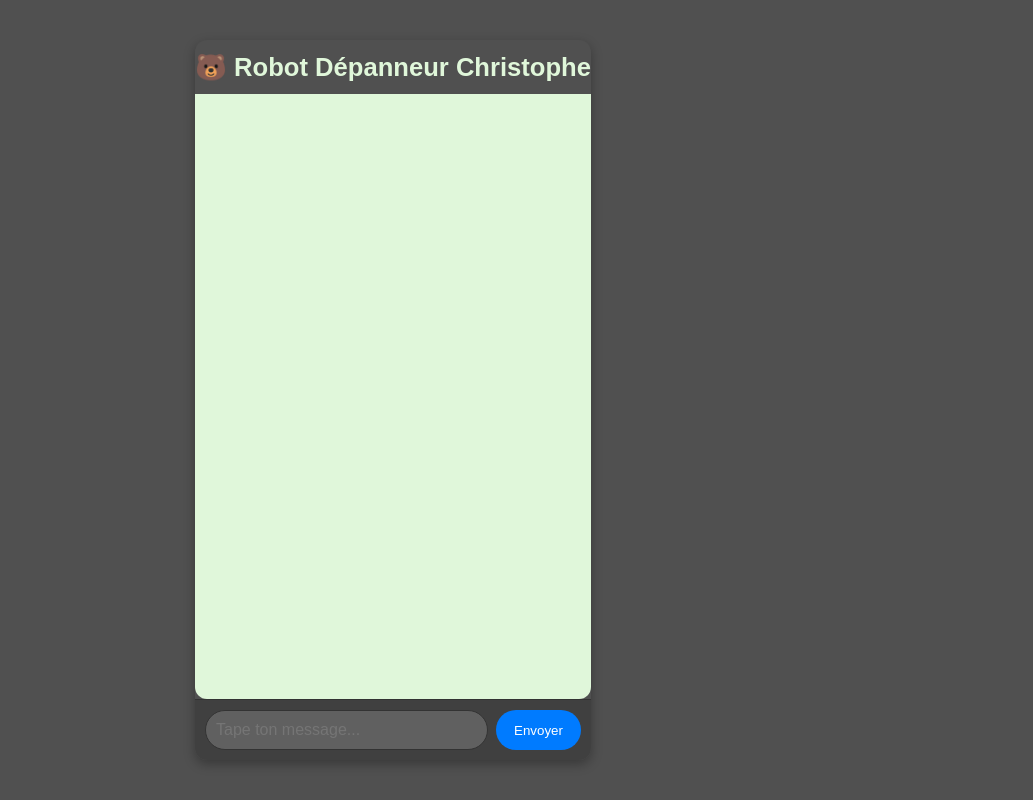
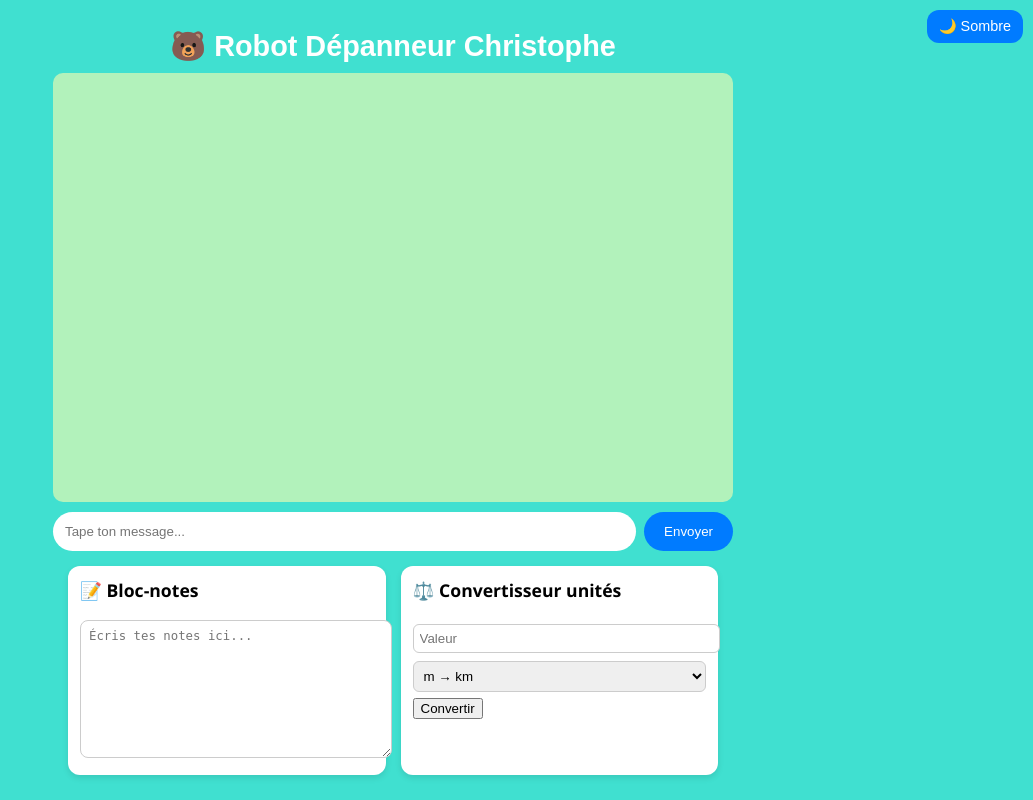
Before and after one commit to toflasq/depanneur-api, a Flask app: page /chatpage in a window 1280 px wide. Shown: the whole page, without its empty margins (247-1280 px from the left). Run offline with Flask 3, Linux system fonts and the light colour scheme.

Commit message:
Add files via upload

```diff
--- a/app.py
+++ b/app.py
@@ -1,3 +1,4 @@
+# app.py
 from flask import Flask, request, jsonify, render_template
 from flask_cors import CORS
 from openai import OpenAI
@@ -7,7 +8,7 @@ import json
 app = Flask(__name__)
 CORS(app)
 
-# 🔑 Clé API OpenAI (configurée dans Render → Environment Variables)
+# 🔑 Clé API OpenAI (à configurer dans Render → Environment Variables)
 client = OpenAI(api_key=os.getenv("OPENAI_API_KEY"))
 
 # 📂 Charger la base JSON
@@ -25,48 +26,42 @@ def search_in_kb(user_message):
 # ✅ Page d’accueil
 @app.route("/")
 def index():
-    return "API active. Allez sur /chatpage pour tester le chat."
+    return "API active. Accède à /chatpage pour utiliser le Robot Dépanneur Christophe."
 
 # ✅ Page de chat web
 @app.route("/chatpage")
 def chatpage():
-    return render_template("chat.html")  # ton chat.html avec le CSS vert pastel / fond bleu
+    return render_template("chat.html")
 
 # ✅ Endpoint API
 @app.route("/chat", methods=["POST"])
 def chat():
     try:
-        data = request.get_json()
-        if not data or "message" not in data:
-            return jsonify({"answer": "⚠️ Envoie un message valide."})
+        user_message = request.json.get("message", "").strip()
+        if not user_message:
+            return jsonify({"answer": "Envoie une question valide."})
 
-        user_message = data["message"]
-
-        # Recherche dans la base JSON
         kb_entry = search_in_kb(user_message)
 
-        # Construction du prompt pour OpenAI
-        messages = [
-            {"role": "system", "content": "Tu es un assistant technique qui aide à diagnostiquer des pannes d’appareils électroménagers en utilisant une base JSON."},
-            {"role": "user", "content": user_message}
-        ]
+        # Construction du prompt
+        prompt = "Tu es un assistant technique qui aide à diagnostiquer des pannes d’appareils électroménagers. "
+        if kb_entry:
+            prompt += f"Voici des infos issues de la base de données : {json.dumps(kb_entry, ensure_ascii=False)}. "
+        prompt += f"Réponds clairement à la question suivante : {user_message}"
 
-        if kb_entry:
-            context = f"Voici des infos issues de la base : {json.dumps(kb_entry, ensure_ascii=False)}"
-            messages.append({"role": "system", "content": context})
+        messages = [{"role": "user", "content": prompt}]
 
         # Appel OpenAI
         response = client.chat.completions.create(
             model="gpt-4o-mini",
             messages=messages
         )
+        reply = response.choices[0].message.content
 
-        reply = response.choices[0].message.content
         return jsonify({"answer": reply})
 
     except Exception as e:
         return jsonify({"answer": f"⚠️ Erreur serveur : {str(e)}"})
 
 if __name__ == "__main__":
-    port = int(os.environ.get("PORT", 5000))
-    app.run(host="0.0.0.0", port=port)
+    app.run(host="0.0.0.0", port=5000, debug=True)
--- a/templates/chat.html
+++ b/templates/chat.html
@@ -2,92 +2,48 @@
 <html lang="fr">
 <head>
 <meta charset="UTF-8">
-    <title>Robot Dépanneur Christophe 🐻</title>
+<title>🐻 Robot Dépanneur Christophe</title>
 <style>
-        html, body {
-            height: 100%;
-            margin: 0;
-            font-family: 'SmalleY', sans-serif;
-            background-color: #505050; /* fond gris foncé */
-            display: flex;
-            justify-content: center;
-            align-items: center;
-        }
-        .chat-container {
-            display: flex;
-            flex-direction: column;
-            width: 100%;
-            max-width: 600px;
-            height: 90%;
-            background-color: #505050;
-            border-radius: 12px;
-            box-shadow: 0 4px 12px rgba(0,0,0,0.3);
-            overflow: hidden;
-        }
-        h1 {
-            text-align: center;
-            color: #e0f7da; /* vert pastel pour le titre */
-            margin: 12px 0;
-            font-size: 1.6em;
-        }
-        #chatbox {
-            flex: 1;
-            padding: 15px;
-            display: flex;
-            flex-direction: column;
-            gap: 10px;
-            overflow-y: auto;
-            background-color: #e0f7da; /* vert pastel menthe pour les bulles */
-            border-radius: 0 0 12px 12px;
-        }
-        .bubble {
-            padding: 10px 15px;
-            border-radius: 20px;
-            max-width: 75%;
-            word-wrap: break-word;
-            animation: fadeIn 0.3s forwards;
-        }
-        @keyframes fadeIn {
-            from {opacity: 0; transform: translateY(10px);}
-            to {opacity: 1; transform: translateY(0);}
-        }
-        .user {
-            align-self: flex-end;
-            background-color: #007bff;
-            color: #fff;
-        }
-        .bot {
-            align-self: flex-start;
-            background-color: #b8e0c8; /* vert pastel plus clair pour bot */
-            color: #000;
-        }
-        .input-area {
-            display: flex;
-            padding: 10px;
-            border-top: 1px solid #333;
-            gap: 8px;
-            background-color: #404040; /* zone de saisie un peu plus sombre */
-        }
-        .input-area input {
-            flex: 1;
-            padding: 10px;
-            border-radius: 20px;
-            border: 1px solid #333;
-            background-color: #606060;
-            color: #fff;
-            font-size: 1em;
-        }
-        .input-area button {
-            padding: 10px 18px;
-            border-radius: 20px;
-            border: none;
-            background-color: #007bff;
-            color: #fff;
-            cursor: pointer;
-        }
+html, body { margin:0; height:100%; font-family:'Segoe UI', Tahoma, sans-serif; }
+body.light { background:#40E0D0; }
+body.dark { background:#505050; }
+
+.chat-container { display:flex; flex-direction:column; height:100%; max-width:700px; margin:0 auto; padding:10px; box-sizing:border-box; }
+h1 { text-align:center; font-family:'Smalley', sans-serif; font-size:1.8em; margin-bottom:10px; color:#fff; }
+#themeToggle { position:absolute; top:10px; right:10px; padding:8px 12px; border:none; border-radius:12px; background:#007bff; color:#fff; cursor:pointer; font-size:0.9em; }
+
+#chatbox { flex:1; padding:15px; border-radius:10px; overflow-y:auto; display:flex; flex-direction:column; gap:10px; transition: background 0.3s; }
+body.light #chatbox { background:#b2f2bb; }
+body.dark  #chatbox { background:#303030; }
+
+.bubble { padding:10px 15px; border-radius:20px; max-width:75%; word-wrap:break-word; opacity:0; transform:translateY(10px); animation: fadeIn 0.3s forwards; transition: background 0.3s, color 0.3s; }
+@keyframes fadeIn { to {opacity:1; transform:translateY(0);} }
+
+.user { align-self:flex-end; background:#007bff; color:#fff; }
+body.dark .user { background:#3399ff; color:#fff; }
+.bot { align-self:flex-start; background:#f1f0f0; color:#333; }
+body.dark .bot { background:#606060; color:#eee; }
+
+.input-area { display:flex; gap:8px; margin-top:10px; }
+.input-area input { flex:1; padding:12px; border-radius:25px; border:none; outline:none; transition: background 0.3s, color 0.3s; }
+body.light .input-area input { background:#fff; color:#000; }
+body.dark  .input-area input { background:#404040; color:#fff; }
+.input-area button { padding:12px 20px; border:none; border-radius:25px; background:#007bff; color:#fff; cursor:pointer; }
+
+.tools { display:flex; flex-wrap:wrap; gap:15px; padding:15px; }
+.tool { flex:1; min-width:230px; background:#fff; border-radius:12px; padding:12px; box-shadow:0 3px 6px rgba(0,0,0,0.1); transition: background 0.3s, color 0.3s; }
+body.dark .tool { background:#404040; color:#fff; }
+.tool h3 { margin-top:0; font-size:1.1em; }
+textarea { width:100%; height:120px; border-radius:8px; padding:8px; border:1px solid #ccc; font-size:0.95em; resize:vertical; }
+input[type="number"], select { padding:6px; border-radius:6px; border:1px solid #ccc; margin:4px 0; width:100%; }
+#result { margin-top:8px; font-weight:bold; }
+.typing { font-style:italic; color:#555; }
+body.dark .typing { color:#ccc; }
 </style>
 </head>
-<body>
+<body class="light">
+<button id="themeToggle">🌙 Sombre</button>
+
 <div class="chat-container">
     <h1>🐻 Robot Dépanneur Christophe</h1>
     <div id="chatbox"></div>
@@ -95,44 +51,101 @@
         <input type="text" id="message" placeholder="Tape ton message..." />
         <button onclick="sendMessage()">Envoyer</button>
     </div>
+    <div class="tools">
+        <!-- Bloc-notes -->
+        <div class="tool">
+            <h3>📝 Bloc-notes</h3>
+            <textarea id="notes" placeholder="Écris tes notes ici..."></textarea>
+        </div>
+
+        <!-- Convertisseur unités -->
+        <div class="tool">
+            <h3>⚖️ Convertisseur unités</h3>
+            <input type="number" id="value" placeholder="Valeur">
+            <select id="unit">
+                <option value="m_to_km">m → km</option>
+                <option value="km_to_m">km → m</option>
+                <option value="c_to_f">°C → °F</option>
+                <option value="f_to_c">°F → °C</option>
+                <option value="kg_to_lb">kg → lb</option>
+                <option value="lb_to_kg">lb → kg</option>
+            </select>
+            <button onclick="convertUnit()">Convertir</button>
+            <p id="result"></p>
+        </div>
+    </div>
 </div>
 
 <script>
-        const apiUrl = "https://depanneur-api.onrender.com/chat";
+const apiUrl="/chat";
 
-        async function sendMessage() {
-            let msgInput = document.getElementById('message');
-            let msg = msgInput.value.trim();
-            if(msg === '') return;
+// Thème
+const themeBtn=document.getElementById('themeToggle');
+themeBtn.addEventListener('click', ()=>{
+    const body=document.body;
+    if(body.classList.contains('light')){
+        body.classList.replace('light','dark'); themeBtn.innerText="☀️ Clair";
+    } else {
+        body.classList.replace('dark','light'); themeBtn.innerText="🌙 Sombre";
+    }
+});
 
-            appendBubble(msg, 'user');
-            msgInput.value = '';
+// Chat
+async function sendMessage(){
+    let msgInput=document.getElementById('message');
+    let msg=msgInput.value.trim();
+    if(msg==='') return;
 
-            try {
-                let response = await fetch(apiUrl, {
-                    method: 'POST',
-                    headers: { 'Content-Type': 'application/json' },
-                    body: JSON.stringify({ message: msg })
+    appendBubble(msg,'user');
+    msgInput.value='';
+
+    // Affiche "typing..."
+    let typingBubble=appendBubble("…", 'bot', true);
+
+    try{
+        let response=await fetch(apiUrl,{
+            method:'POST',
+            headers:{'Content-Type':'application/json'},
+            body:JSON.stringify({message:msg})
         });
-                let data = await response.json();
-                appendBubble(data.answer, 'bot');
-            } catch(e) {
-                appendBubble("⚠️ Erreur serveur.", 'bot');
+        let data=await response.json();
+        typingBubble.remove();
+        appendBubble(data.answer,'bot');
+    } catch(e){
+        typingBubble.remove();
+        appendBubble("⚠️ Erreur serveur",'bot');
     }
 }
 
-        function appendBubble(text, type) {
-            let chatbox = document.getElementById('chatbox');
-            let div = document.createElement('div');
-            div.className = 'bubble ' + type;
-            div.textContent = text;
+function appendBubble(text,type,isTyping=false){
+    let chatbox=document.getElementById('chatbox');
+    let div=document.createElement('div');
+    div.className='bubble '+type + (isTyping ? " typing" : "");
+    div.innerText=text;
     chatbox.appendChild(div);
-            chatbox.scrollTop = chatbox.scrollHeight;
+    chatbox.scrollTop=chatbox.scrollHeight;
+    return div;
 }
 
-        document.getElementById('message').addEventListener('keypress', function(e){
-            if(e.key === 'Enter') sendMessage();
-        });
+// Convertisseur
+function convertUnit(){
+    let val=parseFloat(document.getElementById("value").value);
+    let unit=document.getElementById("unit").value;
+    let res;
+    if(isNaN(val)){ document.getElementById("result").innerText="Entrer une valeur"; return; }
+    switch(unit){
+        case "m_to_km": res=val/1000+" km"; break;
+        case "km_to_m": res=val*1000+" m"; break;
+        case "c_to_f": res=(val*9/5+32).toFixed(2)+" °F"; break;
+        case "f_to_c": res=((val-32)*5/9).toFixed(2)+" °C"; break;
+        case "kg_to_lb": res=(val*2.20462).toFixed(2)+" lb"; break;
+        case "lb_to_kg": res=(val/2.20462).toFixed(2)+" kg"; break;
+    }
+    document.getElementById("result").innerText="Résultat : "+res;
+}
+
+// Entrée = envoyer
+document.getElementById('message').addEventListener('keypress',function(e){ if(e.key==='Enter') sendMessage(); });
 </script>
 </body>
 </html>
```
Lines whose indentation alone changed are shown as unchanged.
